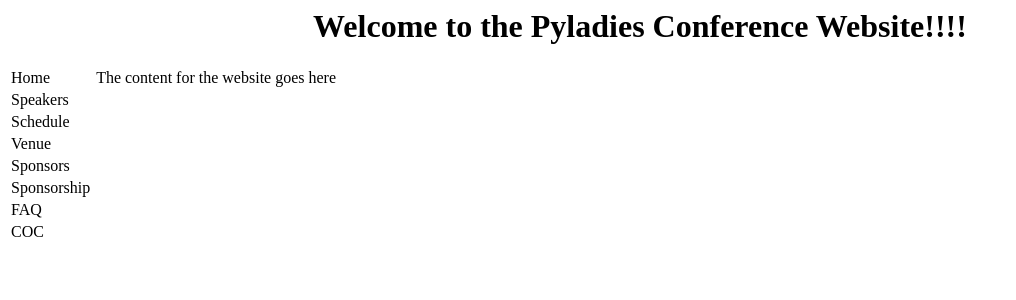
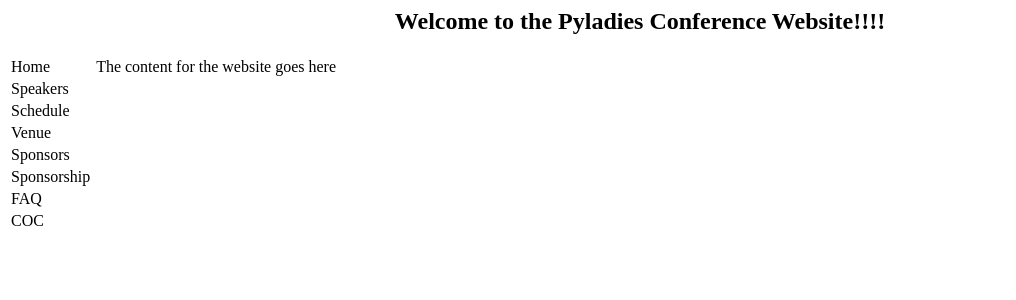
Before and after one commit to annakoppad/pyladiesconference, a PHP site: page / in a window 1280 px wide. Shown: the top 300 px of the page, without its empty margins (0-1016 px from the left). Run offline with PHP 8.4, Linux system fonts and the light colour scheme.

Commit message:
changed size of heading

```diff
--- a/index.php
+++ b/index.php
@@ -2,7 +2,7 @@
     <title> PyLadies Conference Website
     </title>
     <body>
-         <h1 align ="center">Welcome to the Pyladies Conference Website!!!!</h1>
+         <h2 align ="center">Welcome to the Pyladies Conference Website!!!!</h2>
          <div style="float: left">
          <table>
          	<tr>
```
